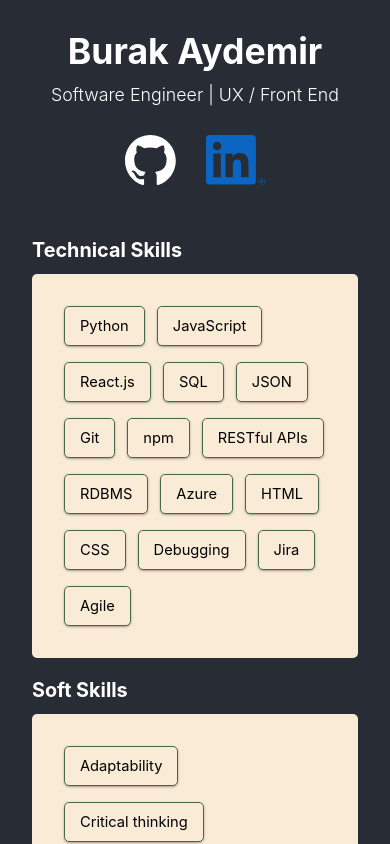
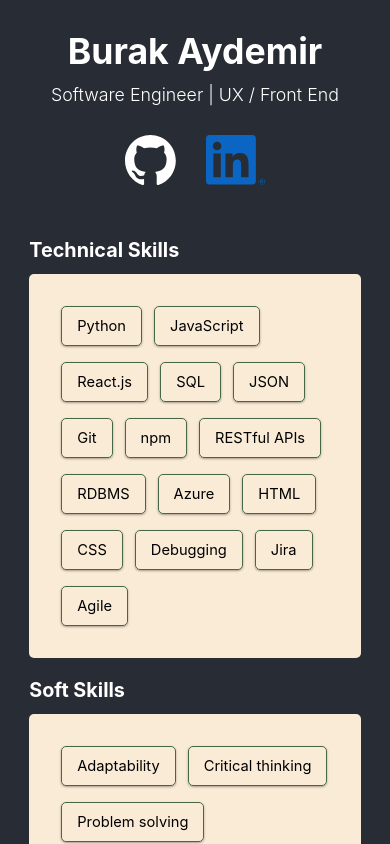
Before and after one commit to BurakAy/burakay.github.io, a React (Create React App) app: page / in a window 390 px wide. Shown: the top 844 px of the page. Built offline with nearby package versions, Linux system fonts and the light colour scheme; no server answers.

Commit message:
Created media queries for skill panel width

```diff
--- a/src/App.css
+++ b/src/App.css
@@ -17,9 +17,21 @@
 }
 
 .App-skill-panels {
-  margin: 0 2rem 2rem;
+  margin: 0 auto 2rem;
+  width: 70vw;
   display: flex;
-  justify-content: space-around;
   flex-wrap: wrap;
   column-gap: 2rem;
 }
+
+@media screen and (max-width: 980px) {
+  .App-skill-panels {
+    width: 80vw;
+  }
+}
+
+@media screen and (max-width: 680px) {
+  .App-skill-panels {
+    width: 85vw;
+  }
+}
```
